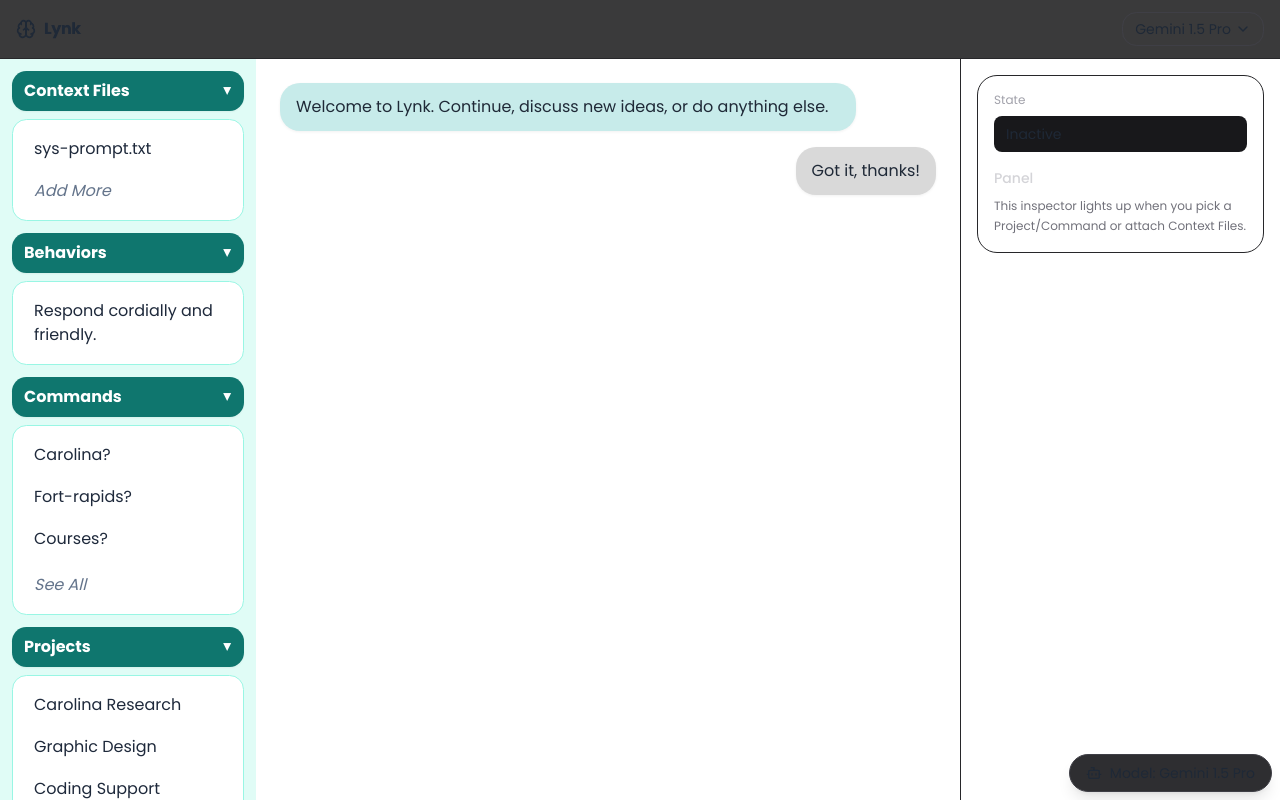
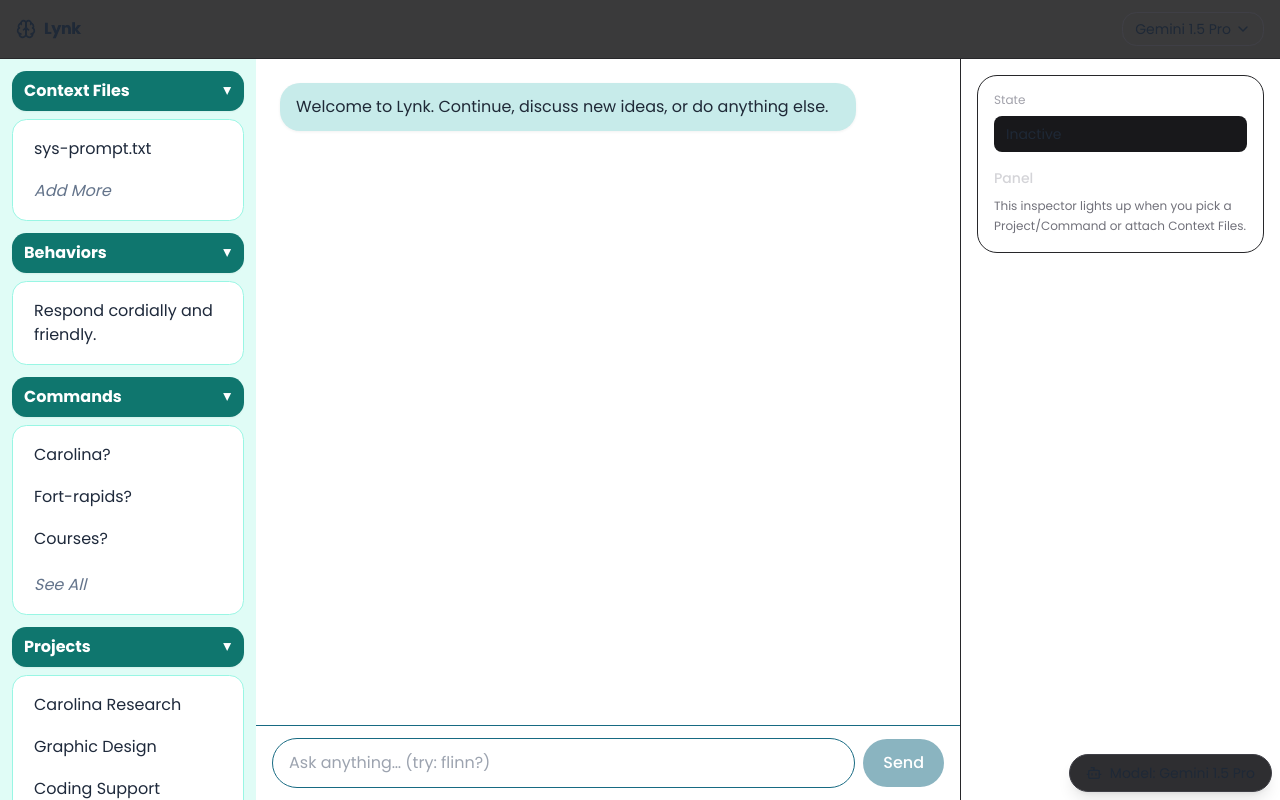
Before and after one commit to trevorriggle/Lynk, a Next.js app: page / in a window 1280 px wide. Shown: the top 800 px of the page. Built offline with nearby package versions, Linux system fonts and the light colour scheme.

Commit message:
added chat

```diff
--- a/app/components/Chat.jsx
+++ b/app/components/Chat.jsx
@@ -1,18 +1,126 @@
 // app/components/Chat.jsx
 "use client";
 
-export default function Chat() {
+import { useEffect, useRef, useState } from "react";
+
+/**
+ * Chat
+ * - Agent (left) bubble: bg-lynk-agent (#C7EBEA)
+ * - You  (right) bubble: bg-lynk-user  (#D9D9D9)
+ * - Sticky input bar with Send button (restored)
+ */
+export default function Chat({ model = "Gemini 1.5 Pro" }) {
+  const [messages, setMessages] = useState([
+    {
+      role: "assistant",
+      content:
+        "Welcome to Lynk. Continue, discuss new ideas, or do anything else.",
+    },
+  ]);
+  const [input, setInput] = useState("");
+  const [sending, setSending] = useState(false);
+  const scrollRef = useRef(null);
+  const inputRef = useRef(null);
+
+  // Auto-scroll to latest message
+  useEffect(() => {
+    if (scrollRef.current) {
+      scrollRef.current.scrollTop = scrollRef.current.scrollHeight;
+    }
+  }, [messages, sending]);
+
+  async function handleSubmit(e) {
+    e.preventDefault();
+    const text = input.trim();
+    if (!text || sending) return;
+
+    // Show user's message immediately
+    const next = [...messages, { role: "user", content: text }];
+    setMessages(next);
+    setInput("");
+    setSending(true);
+
+    try {
+      // Call your existing API route; adjust payload/response as needed
+      const res = await fetch("/api/chat", {
+        method: "POST",
+        headers: { "Content-Type": "application/json" },
+        body: JSON.stringify({ model, prompt: text, messages: next }),
+      });
+
+      let reply = "Okay.";
+      if (res.ok) {
+        const data = await res.json();
+        reply = data.reply ?? data.message ?? data.content ?? data.text ?? "Okay.";
+      } else {
+        reply = `Sorry, the server returned ${res.status}.`;
+      }
+
+      setMessages((m) => [...m, { role: "assistant", content: reply }]);
+    } catch (err) {
+      setMessages((m) => [
+        ...m,
+        { role: "assistant", content: "Sorry, I couldn’t reach /api/chat." },
+      ]);
+    } finally {
+      setSending(false);
+      inputRef.current?.focus();
+    }
+  }
+
   return (
-    <div className="flex flex-col space-y-4 p-6">
-      {/* Agent bubble */}
-      <div className="max-w-xl rounded-2xl bg-lynk-agent text-lynk-ink px-4 py-3 shadow-soft">
-        Welcome to Lynk. Continue, discuss new ideas, or do anything else.
+    <div className="flex h-full min-h-[60vh] flex-col">
+      {/* Messages list */}
+      <div
+        ref={scrollRef}
+        className="flex-1 overflow-y-auto px-6 py-6 space-y-4"
+      >
+        {messages.map((m, i) => {
+          const isUser = m.role === "user";
+          return (
+            <div
+              key={i}
+              className={`max-w-xl rounded-2xl px-4 py-3 shadow-soft ${
+                isUser
+                  ? "ml-auto bg-lynk-user text-lynk-ink"
+                  : "bg-lynk-agent text-lynk-ink"
+              }`}
+            >
+              {m.content}
+            </div>
+          );
+        })}
+
+        {sending && (
+          <div className="max-w-xl rounded-2xl bg-lynk-agent text-lynk-ink px-4 py-3 shadow-soft">
+            Thinking…
+          </div>
+        )}
       </div>
 
-      {/* User bubble */}
-      <div className="max-w-xl ml-auto rounded-2xl bg-lynk-user text-lynk-ink px-4 py-3 shadow-soft">
-        Got it, thanks!
-      </div>
+      {/* Input bar (sticky at bottom) */}
+      <form
+        onSubmit={handleSubmit}
+        className="sticky bottom-0 border-t border-lynk-panelBubble bg-lynk-bg/95 backdrop-blur px-4 py-3"
+      >
+        <div className="mx-auto flex w-full max-w-3xl items-center gap-2">
+          <input
+            ref={inputRef}
+            value={input}
+            onChange={(e) => setInput(e.target.value)}
+            placeholder="Ask anything… (try: flinn?)"
+            className="flex-1 rounded-full border border-lynk-panelBubble bg-white px-4 py-3 text-lynk-ink outline-none focus:ring-2 focus:ring-lynk-panelBubble"
+          />
+          <button
+            type="submit"
+            disabled={sending || !input.trim()}
+            className="rounded-full bg-lynk-panelBubble px-5 py-3 font-medium text-white disabled:opacity-50 disabled:cursor-not-allowed"
+            aria-label="Send message"
+          >
+            Send
+          </button>
+        </div>
+      </form>
     </div>
   );
 }
```
